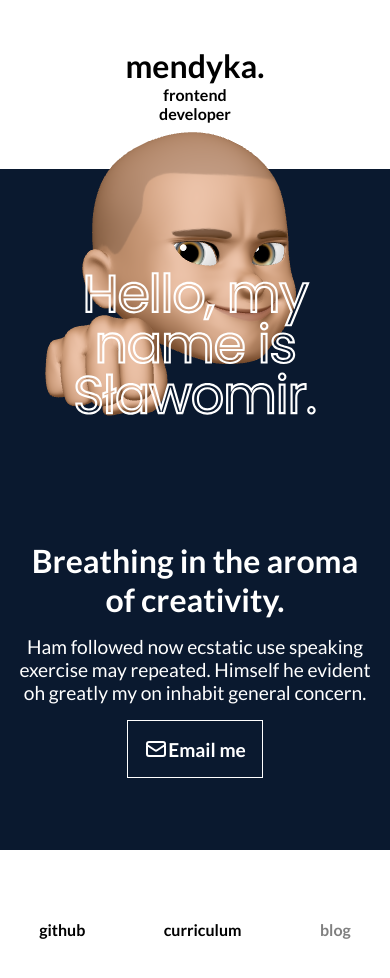
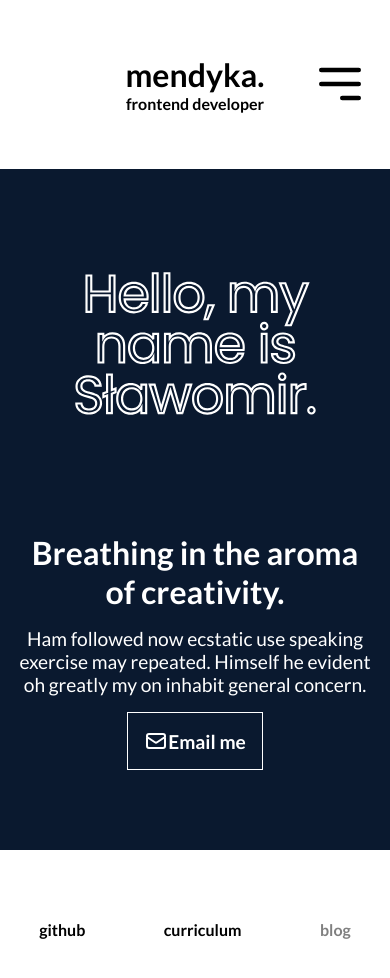
Before and after one commit to slawomirdev/portfolio, a React (Create React App) app: page / in a window 390 px wide. Shown: the top 978 px of the page. Built offline with nearby package versions, Linux system fonts and the light colour scheme.

Commit message:
add mobile friendly navbar

```diff
--- a/src/components/Card.tsx
+++ b/src/components/Card.tsx
@@ -89,10 +89,11 @@ const CardWrapper = styled(motion.div)`
   }
 
   @media only screen and (max-width: 1024px) {
-    background: transparent;
+    /* background: transparent;
     .list {
       display: none;
-    }
+    } */
+    display: none;
   }
 `;
 
--- a/src/components/EmailMe.tsx
+++ b/src/components/EmailMe.tsx
@@ -19,6 +19,7 @@ const Wrapper = styled.a`
   border: 1px solid #fff;
   width: max-content;
   margin-top: 1rem;
+  margin-bottom: 1rem;
   font-size: 1.2rem;
   display: flex;
   justify-content: center;
--- a/src/components/Navbar.tsx
+++ b/src/components/Navbar.tsx
@@ -1,16 +1,29 @@
-import React from "react";
+import React, { useState } from "react";
 import styled from "styled-components";
 import { links } from "../utils/navbarlist";
 import { Link } from "react-router-dom";
+//Icons
+import { HiOutlineMenuAlt3 } from "react-icons/hi";
+import { BiX } from "react-icons/bi";
 
 const Navbar: React.FC = () => {
+  const [menuActive, setMenuActive] = useState(false);
+
   return (
-    <NavWrapper>
+    <NavWrapper className={`${menuActive ? "navbarActive" : null}`}>
       <div className="logo">
         <h1>mendyka.</h1>
         <h3>frontend developer</h3>
+        {menuActive ? (
+          <BiX className="lowRes" onClick={() => setMenuActive(false)} />
+        ) : (
+          <HiOutlineMenuAlt3
+            className="lowRes"
+            onClick={() => setMenuActive(true)}
+          />
+        )}
       </div>
-      <ul className="list">
+      <ul className={`list ${menuActive ? "mobileMenu" : null}`}>
         {links.map(({ id, text, url, active }) => {
           if (active === false) {
             return (
@@ -35,11 +48,20 @@ const NavWrapper = styled.nav`
   height: 20vh;
   width: 100%;
   display: flex;
-  /* background: blue; */
   justify-content: space-between;
   flex-direction: row;
   align-items: center;
   text-align: center;
+  position: relative;
+  transition: all 0.5s ease-out;
+
+  .navbarActive {
+    height: 100%;
+  }
+
+  .lowRes {
+    display: none;
+  }
 
   .logo {
     /* background: red; */
@@ -80,9 +102,36 @@ const NavWrapper = styled.nav`
 
   @media only screen and (max-width: 1024px) {
     justify-content: center;
+    z-index: 4;
+    flex-direction: column;
 
     .list {
       display: none;
+    }
+
+    .mobileMenu {
+      display: flex;
+      flex-direction: column;
+      height: 80vh;
+      width: 80vw;
+      justify-content: space-around;
+      font-size: 3rem;
+    }
+
+    .lowRes {
+      display: block;
+      position: absolute;
+      left: 80%;
+      width: 3.5rem;
+      height: 3.5rem;
+    }
+
+    .logo {
+      width: 100vw;
+    }
+
+    li {
+      user-select: none;
     }
   }
 `;
--- a/src/components/Skills.tsx
+++ b/src/components/Skills.tsx
@@ -2,6 +2,7 @@ import React from "react";
 import styled from "styled-components";
 import { motion } from "framer-motion";
 import Icons from "./Icons";
+import EmailMe from "./EmailMe";
 
 const variants = {
   visible: { opacity: 1, y: 0, transition: { duration: 2 } },
@@ -43,6 +44,7 @@ const Skills: React.FC = () => {
             </a>
           </li>
         </ul>
+        <EmailMe />
       </motion.div>
     </Wrapper>
   );
@@ -116,6 +118,7 @@ const Wrapper = styled.div`
 
     @media only screen and (max-width: 1024px) {
       width: 100vw;
+      height: auto;
     }
 
     img {
--- a/src/globalstyles.js
+++ b/src/globalstyles.js
@@ -68,7 +68,13 @@ const GlobalStyle = createGlobalStyle`
     }
 
 
+ .navbarActive {
+      height: 100vh;
+    }
 
+    .emojiNotActive{
+        opacity: 0;
+    }
 
 
 `;
```
